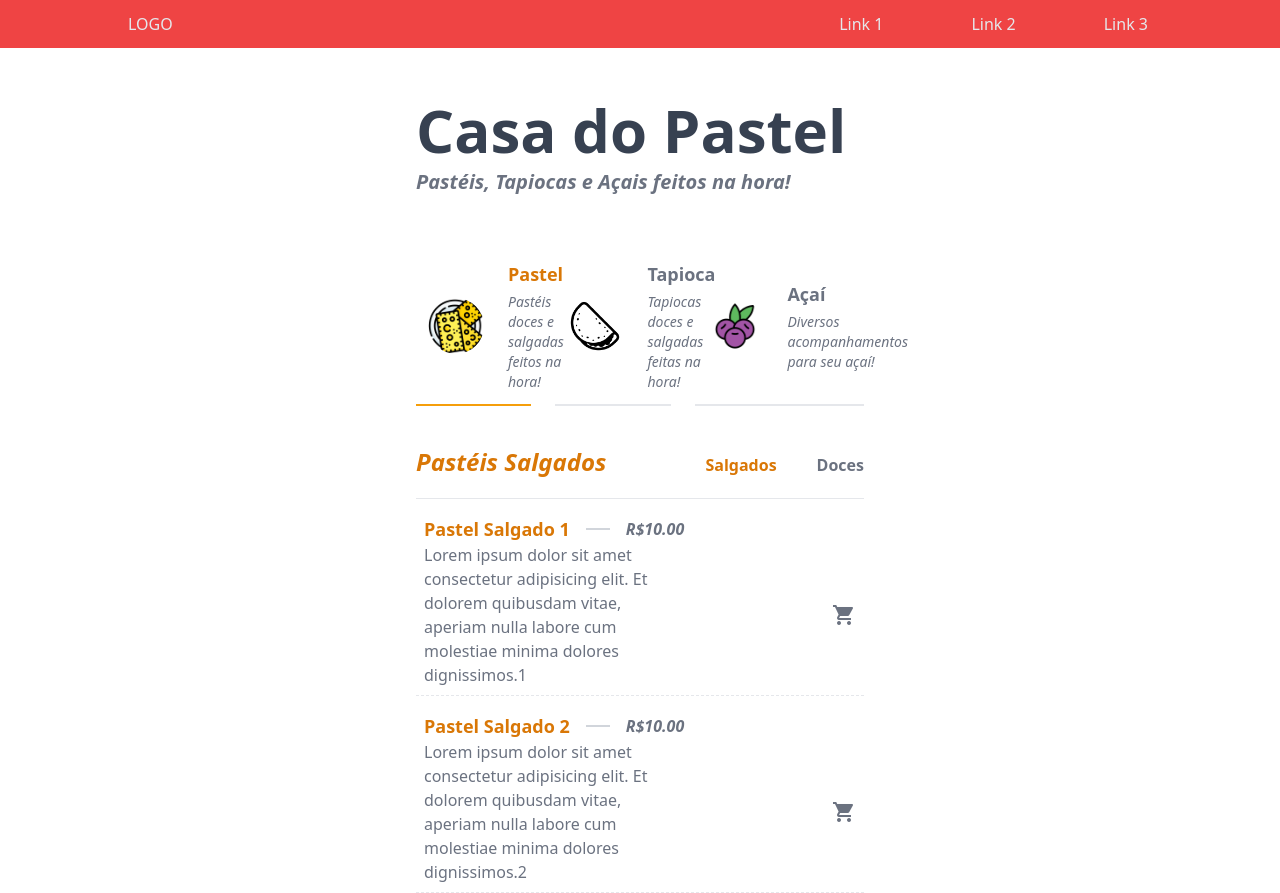
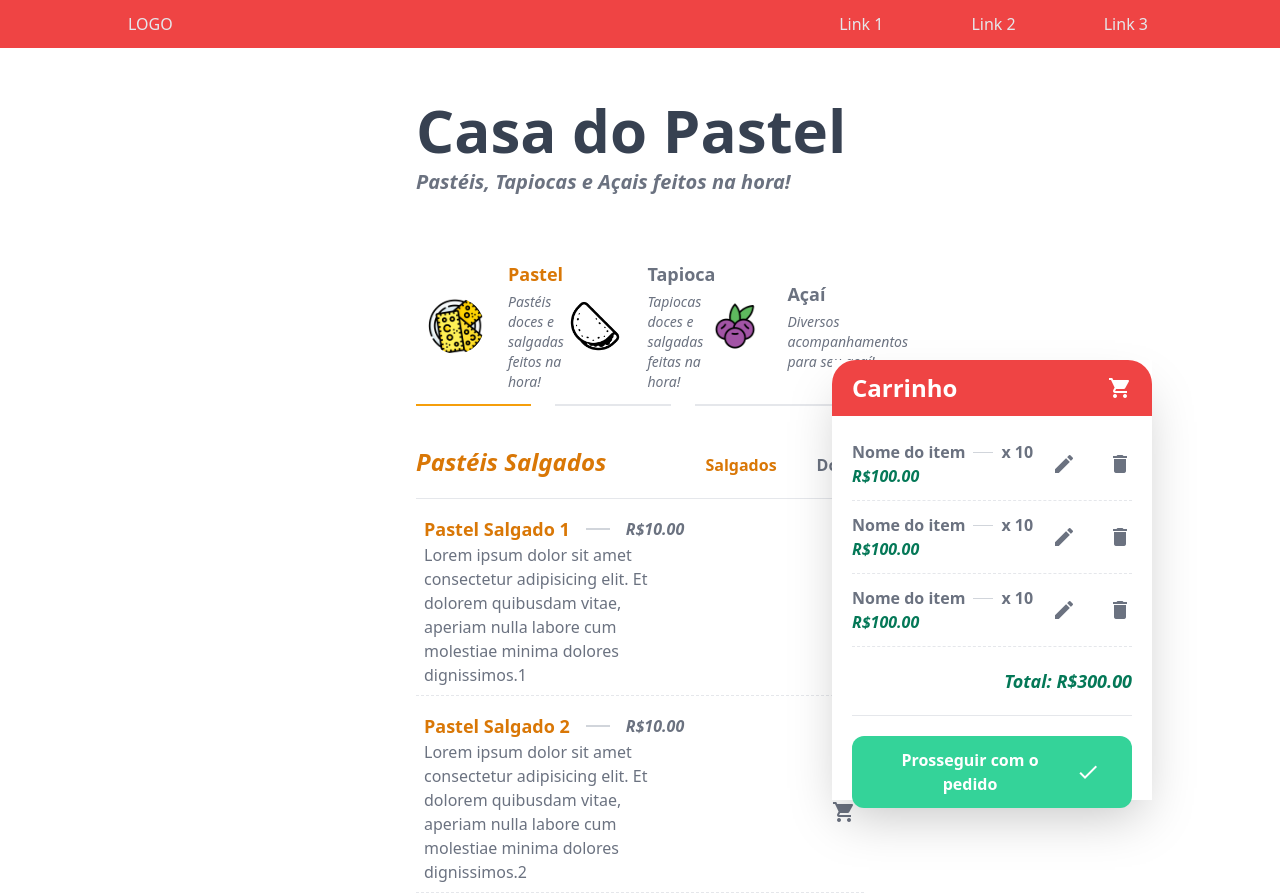
Before and after one commit to victorlabussiere/casa_do_pastel, an Angular app: page / in a window 1280 px wide. Built offline with nearby package versions, Linux system fonts and the light colour scheme.

Commit message:
app cart list menu initial layout

```diff
--- a/src/app/app.module.ts
+++ b/src/app/app.module.ts
@@ -6,12 +6,14 @@ import { AppComponent } from './app.component';
 import { HomeComponent } from './components/pages/home/home.component';
 import { MenuComponent } from './components/menu/menu.component';
 import { FormsModule } from '@angular/forms';
+import { CartListComponent } from './components/cart/cart-list/cart-list.component';
 
 @NgModule({
   declarations: [
     AppComponent,
     HomeComponent,
-    MenuComponent
+    MenuComponent,
+    CartListComponent
   ],
   imports: [
     BrowserModule,
--- /dev/null
+++ b/src/app/components/cart/cart-list/cart-list.component.html
@@ -0,0 +1,114 @@
+<header
+  class="bg-red-500 flex justify-between items-center w-full px-5 py-3 text-white rounded-t-3xl"
+>
+  <h3>Carrinho</h3>
+  <i class="material-icons"></i>
+
+  <i
+    class="material-icons hover:swingUp cursor-pointer duration-150"
+    (click)="toggleCartMenu()"
+  >
+    shopping_cart
+  </i>
+</header>
+
+<span
+  class="w-full h-96 flex flex-col justify-between px-5 py-3 gap-5"
+  *ngIf="cartMenuDisplay"
+>
+  <ul class="flex flex-col h-full">
+    <li
+      class="w-full flex justify-between items-center border-b border-dashed py-3"
+    >
+      <div class="flex flex-col">
+        <span class="flex gap-2 items-center font-semibold text-gray-500">
+          <p>Nome do item</p>
+          <span class="flex w-5 h-px bg-gray-300"></span>
+          <p>x 10</p>
+        </span>
+        <p class="italic text-emerald-700 font-semibold">
+          {{ '100' | currency: 'BRL' }}
+        </p>
+      </div>
+
+      <div class="flex items-center justify-center gap-8 text-gray-500">
+        <i
+          class="material-icons hover:text-cyan-600 cursor-pointer hover:swingUp"
+        >
+          edit
+        </i>
+        <i
+          class="material-icons hover:text-red-600 cursor-pointer hover:swingUp"
+        >
+          delete
+        </i>
+      </div>
+    </li>
+    <li
+      class="w-full flex justify-between items-center border-b border-dashed py-3"
+    >
+      <div class="flex flex-col">
+        <span class="flex gap-2 items-center font-semibold text-gray-500">
+          <p>Nome do item</p>
+          <span class="flex w-5 h-px bg-gray-300"></span>
+          <p>x 10</p>
+        </span>
+        <p class="italic text-emerald-700 font-semibold">
+          {{ '100' | currency: 'BRL' }}
+        </p>
+      </div>
+
+      <div class="flex items-center justify-center gap-8 text-gray-500">
+        <i
+          class="material-icons hover:text-cyan-600 cursor-pointer hover:swingUp"
+        >
+          edit
+        </i>
+        <i
+          class="material-icons hover:text-red-600 cursor-pointer hover:swingUp"
+        >
+          delete
+        </i>
+      </div>
+    </li>
+    <li
+      class="w-full flex justify-between items-center border-b border-dashed py-3"
+    >
+      <div class="flex flex-col">
+        <span class="flex gap-2 items-center font-semibold text-gray-500">
+          <p>Nome do item</p>
+          <span class="flex w-5 h-px bg-gray-300"></span>
+          <p>x 10</p>
+        </span>
+        <p class="italic text-emerald-700 font-semibold">
+          {{ '100' | currency: 'BRL' }}
+        </p>
+      </div>
+
+      <div class="flex items-center justify-center gap-8 text-gray-500">
+        <i
+          class="material-icons hover:text-cyan-600 cursor-pointer hover:swingUp"
+        >
+          edit
+        </i>
+        <i
+          class="material-icons hover:text-red-600 cursor-pointer hover:swingUp"
+        >
+          delete
+        </i>
+      </div>
+    </li>
+  </ul>
+
+  <h4 class="ml-auto text-emerald-700 italic">
+    Total: {{ '300' | currency: 'BRL' }}
+  </h4>
+
+  <hr />
+
+  <button
+    class="text-white bg-emerald-400 px-8 py-3 rounded-xl flex items-center justify-center gap-5 font-semibold hover:bg-emerald-400/90 duration-150 hover:text-white"
+  >
+    Prosseguir com o pedido <i class="material-icons">check</i>
+  </button>
+</span>
--- /dev/null
+++ b/src/app/components/cart/cart-list/cart-list.component.ts
@@ -0,0 +1,16 @@
+import { Component } from '@angular/core';
+
+@Component({
+  selector: 'app-cart-list',
+  templateUrl: './cart-list.component.html'
+})
+export class CartListComponent {
+
+
+  cartMenuDisplay: boolean = true
+
+  public toggleCartMenu() {
+    this.cartMenuDisplay = !this.cartMenuDisplay
+  }
+
+}
--- a/src/app/components/pages/home/home.component.html
+++ b/src/app/components/pages/home/home.component.html
@@ -25,3 +25,4 @@
 </ul>
 
 <app-menu [plates]="plates" [groupFilter]="groupFilter"></app-menu>
+<app-cart-list></app-cart-list>
--- a/src/styles.css
+++ b/src/styles.css
@@ -140,6 +140,13 @@
   }
 }
 
+/* CART LIST MENU*/
+@layer components {
+  app-cart-list {
+    @apply absolute bottom-0 right-32 w-3/12 bg-white h-fit shadow-2xl flex flex-col;
+  }
+}
+
 @keyframes fadeIn {
   from {
     opacity: 0;
```
